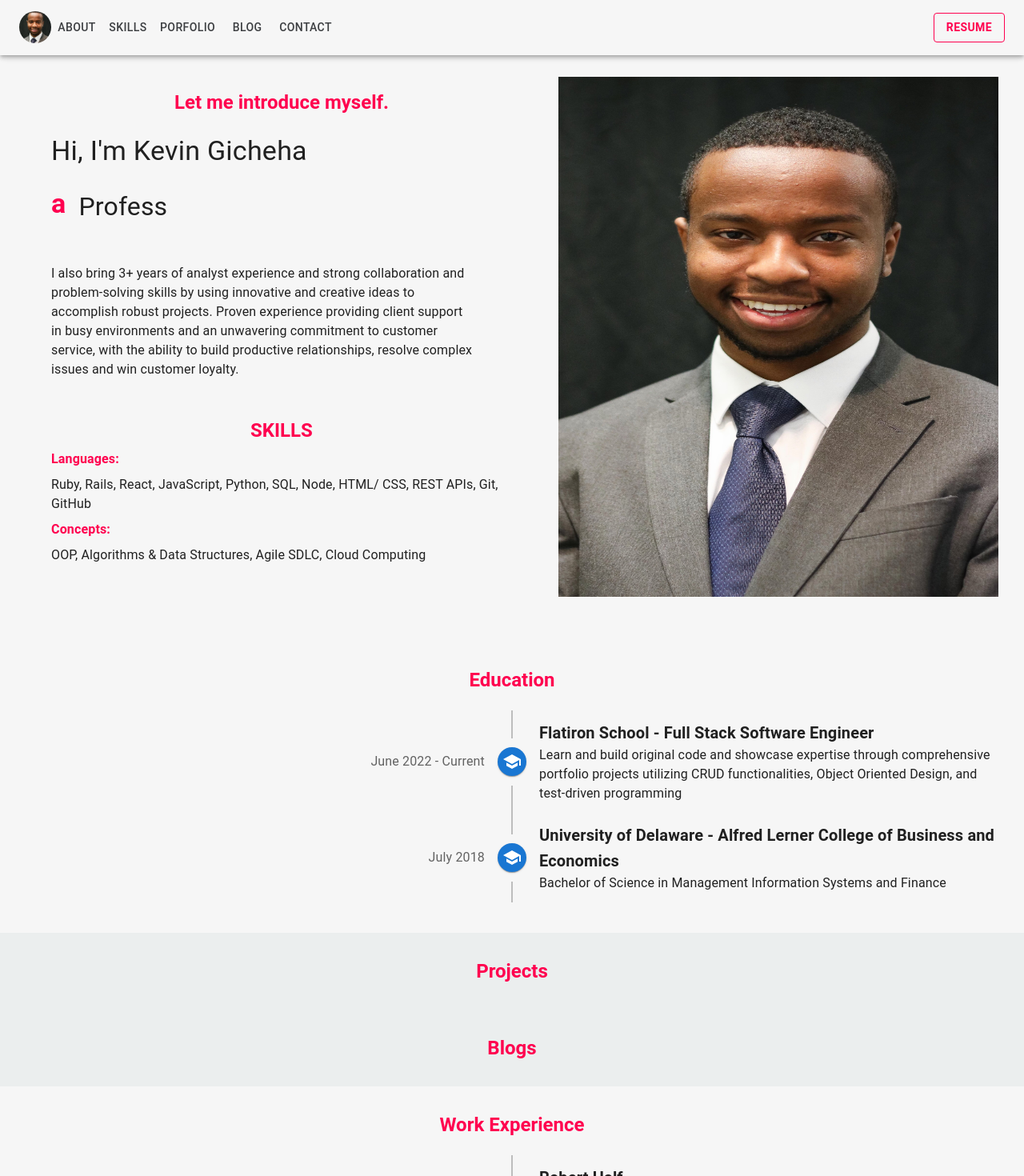
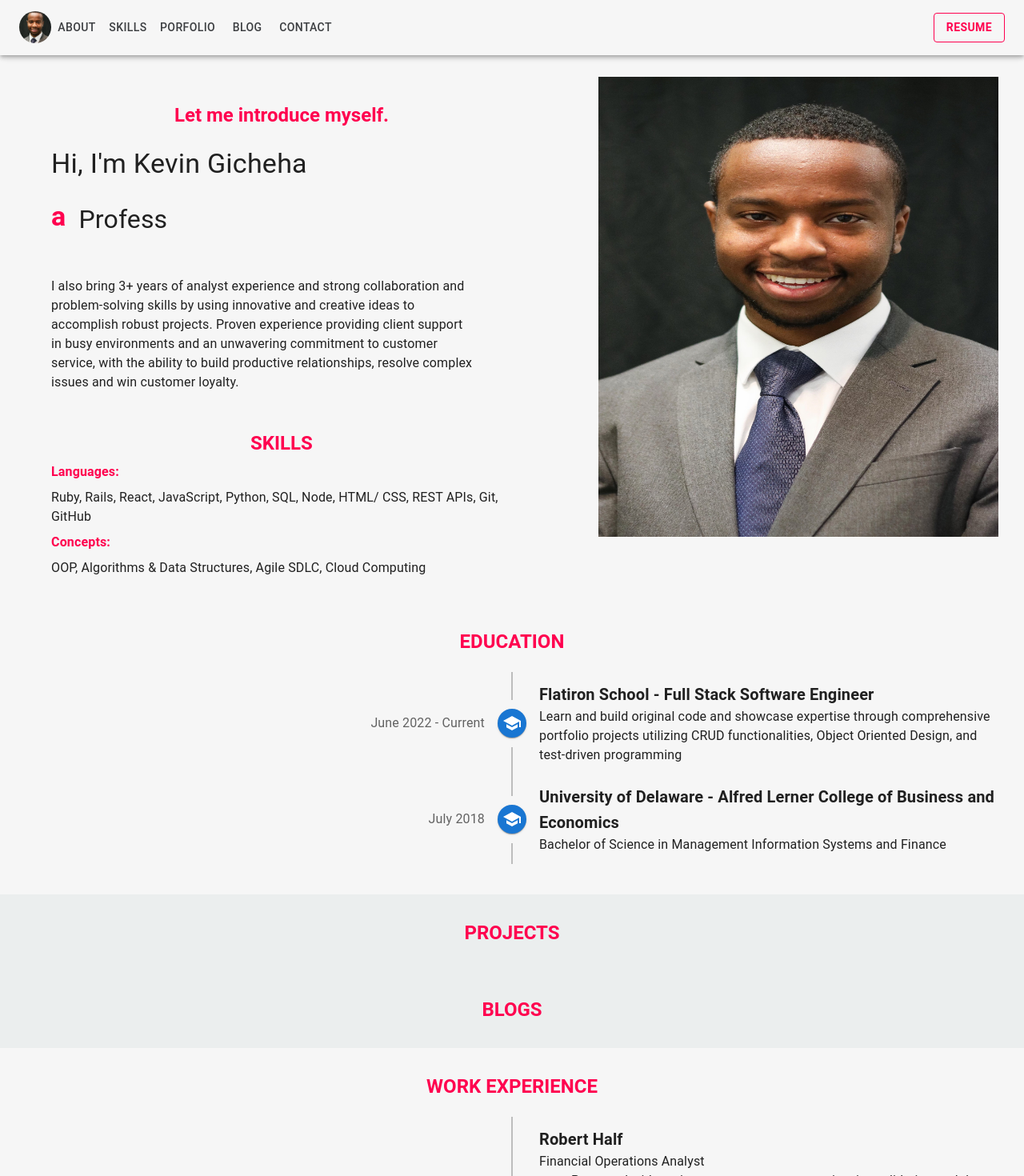
Before and after one commit to kgicheha/portfolio, a React (Create React App) app: page / in a window 1280 px wide. Shown: the top 1470 px of the page at 80% size. Built offline with nearby package versions, Linux system fonts and the light colour scheme.

Commit message:
added styling

```diff
--- a/src/App.css
+++ b/src/App.css
@@ -10,10 +10,10 @@
   text-align: center;
 }
 #about {
-  padding-top: 7em;
+  padding-top: 8em;
   padding-left: 4em;
   width: 50%;
-  padding-bottom: 7em;
+  padding-bottom: 3em;
 }
 #a {
   float: left;
--- a/src/components/About.js
+++ b/src/components/About.js
@@ -59,8 +59,8 @@ const About = () => {
           <img
             alt ="profilepic"
             src={require("../Assets/halfshot.jpeg")}
-            height="650"
-            width="550"
+            height="575"
+            width="500"
           />
         </div>
         <MySkills/>
--- a/src/components/Blog.js
+++ b/src/components/Blog.js
@@ -9,7 +9,7 @@ const Blog = () => {
       });
   return (
     <div id="blogSection">
-    <CustomTypography variant="h5">Blogs</CustomTypography>
+    <CustomTypography variant="h5">BLOGS</CustomTypography>
     <Container>
 
     </Container>
--- a/src/components/Education.js
+++ b/src/components/Education.js
@@ -20,7 +20,7 @@ const Education = () => {
   });
   return (
     <div id="educationSection">
-      <CustomTypography variant="h5">Education</CustomTypography>
+      <CustomTypography variant="h5">EDUCATION</CustomTypography>
       <Timeline position="alternate">
         <TimelineItem>
           <TimelineOppositeContent
--- a/src/components/Projects.js
+++ b/src/components/Projects.js
@@ -10,7 +10,7 @@ const Projects = () => {
   return (
     <>
       <div id="projectsSection">
-        <CustomTypography variant="h5">Projects</CustomTypography>
+        <CustomTypography variant="h5">PROJECTS</CustomTypography>
 
       </div>
     </>
--- a/src/components/WorkExperience.js
+++ b/src/components/WorkExperience.js
@@ -25,7 +25,7 @@ const WorkExperience = () => {
   });
   return (
     <div id="workExpSection">
-      <CustomTypography variant="h5">Work Experience</CustomTypography>
+      <CustomTypography variant="h5">WORK EXPERIENCE</CustomTypography>
       <CustomTimeline position="alternate">
         <TimelineItem>
           <TimelineOppositeContent
@@ -33,7 +33,7 @@ const WorkExperience = () => {
             variant="body1"
             color="text.secondary"
           >
-            June 2021- May 2022
+            June 2021 - May 2022
           </TimelineOppositeContent>
           <TimelineSeparator>
             <TimelineConnector />
@@ -127,7 +127,7 @@ const WorkExperience = () => {
             variant="body1"
             color="text.secondary"
           >
-            Nov 2018- May 2021
+            Nov 2018 - May 2021
           </TimelineContent>
         </TimelineItem>
       </CustomTimeline>
```
